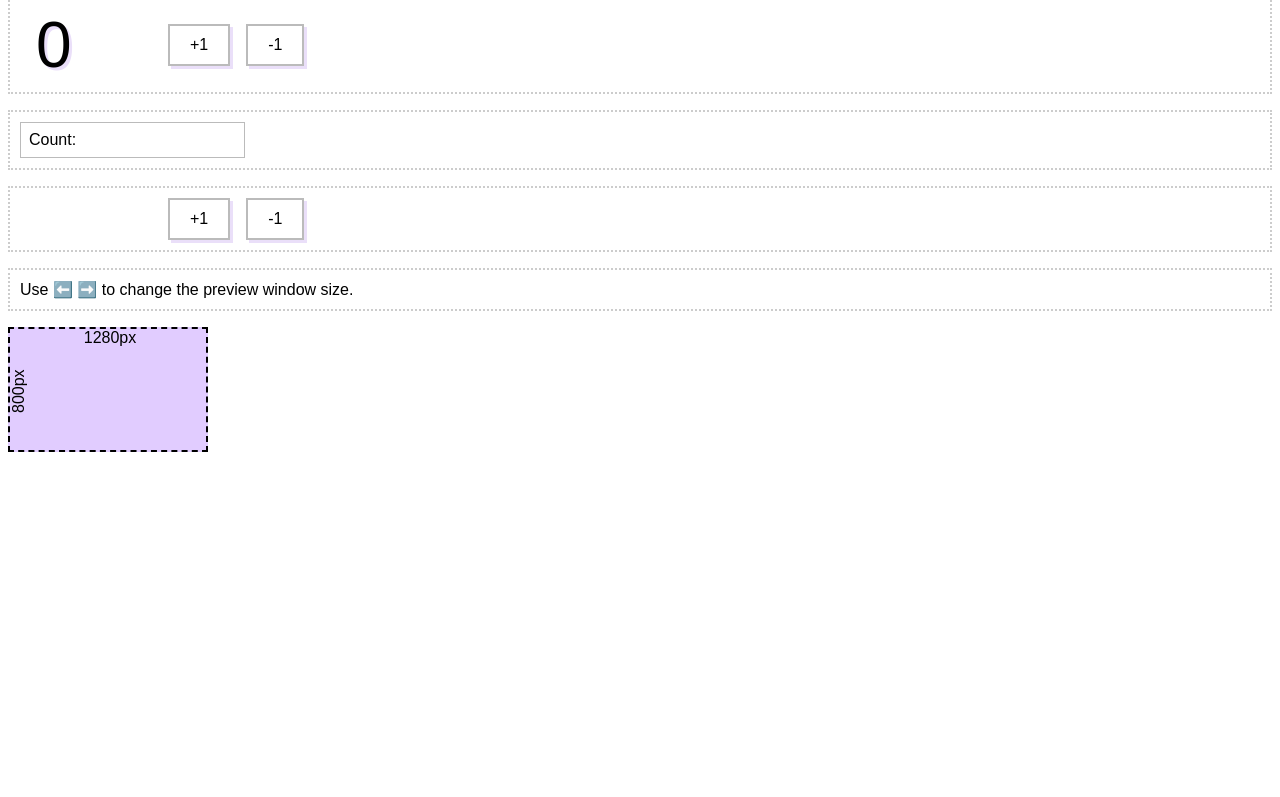
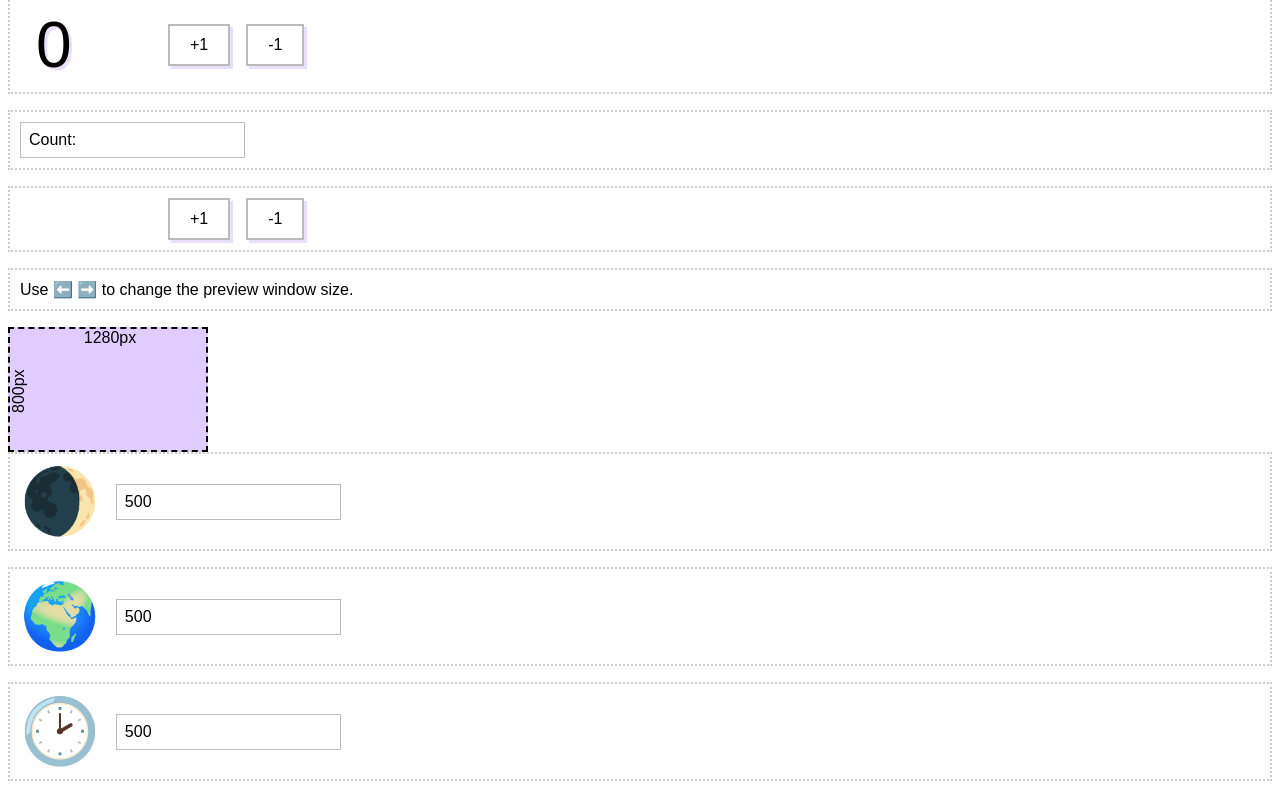
Before and after one commit to dasha-Ut/devReact, a React (Vite) app: page / in a window 1280 px wide. Shown: the part 5776-6573 px from the top of the page. Before the commit the page ends 6236 px from the top, so only its background shows below. Built offline with nearby package versions, Linux system fonts and the light colour scheme.

Commit message:
add usage of useEffect And setInterval

```diff
--- /dev/null
+++ b/src/2-SideEffects/UseEffectAndInterval/AnimatedEmoji.tsx
@@ -0,0 +1,27 @@
+
+import { useState, useEffect } from 'react';
+
+interface Props {
+    emojis: string[];
+    delay: number;
+    fontSize: number;
+}
+
+export function AnimatedEmoji({ emojis, delay, fontSize }: Props): JSX.Element {
+    const [currentIndex, setCurrentIndex] = useState<number>(0);
+
+    useEffect(() => {
+        const intervalId = setInterval(() => {
+            setCurrentIndex((value) => {
+                const newValue = value + 1;
+                return newValue >= emojis.length ? 0 : newValue;
+            });
+        }, delay);
+
+        return () => {
+            clearInterval(intervalId);
+        };
+    }, [delay, emojis.length]);
+
+    return <div style={{ fontSize }}>{emojis[currentIndex]}</div>;
+}
--- /dev/null
+++ b/src/2-SideEffects/UseEffectAndInterval/EmojiSection.tsx
@@ -0,0 +1,24 @@
+import { ChangeEventHandler, useState } from 'react';
+import { Toolbar } from '../../components/Toolbar/Toolbar';
+
+import { AnimatedEmoji } from '../../2-SideEffects/UseEffectAndInterval/AnimatedEmoji';
+
+const DEFAULT_DELAY = 500;
+const MIN_DELAY = 100;
+
+export function EmojiSection({ emojis }: { emojis: string[] }): JSX.Element {
+    const [delay, setDelay] = useState<number>(DEFAULT_DELAY);
+
+    const handleDelayChange: ChangeEventHandler<HTMLInputElement> = (event) => {
+        const stringValue = event.target.value || '0';
+        const newDelay = Math.max(parseInt(stringValue), MIN_DELAY);
+        setDelay(newDelay);
+    };
+
+    return (
+        <Toolbar>
+            <AnimatedEmoji emojis={emojis} delay={delay} fontSize={64} />
+            <input type={"number"} value={delay} onChange={handleDelayChange} />
+        </Toolbar>
+    );
+}
--- /dev/null
+++ b/src/2-SideEffects/UseEffectAndInterval/UseEffectAndInterval.tsx
@@ -0,0 +1,13 @@
+import { EmojiSection } from '../../2-SideEffects/UseEffectAndInterval/EmojiSection';
+
+const MOON_EMOJIS = ['🌕', '🌖', '🌗', '🌘', '🌑', '🌒', '🌓', '🌔'];
+const EARTH_EMOJIS = ['🌎', '🌍', '🌏'];
+const CLOCK_EMOJIS = ['🕐', '🕑', '🕒', '🕓', '🕔', '🕕', '🕖', '🕗', '🕘', '🕙', '🕚', '🕛'];
+
+export function UseEffectAndInterval(): JSX.Element {
+    return (<>
+        <EmojiSection emojis={MOON_EMOJIS} />
+        <EmojiSection emojis={EARTH_EMOJIS} />
+        <EmojiSection emojis={CLOCK_EMOJIS} />
+    </>)
+}
--- a/src/main.tsx
+++ b/src/main.tsx
@@ -17,6 +17,7 @@ import { DirectDomChanges } from './1-HooksBasics/CustomHooks/DirectDomChanges';
 import { EffectDependencies } from './2-SideEffects/UseEffectBasics/EffectDependencies';
 import { LocalStorageSync } from './2-SideEffects/UseEffectBasics/LocalStorageSync';
 import { UseGlobalEvents } from './2-SideEffects/UseGlobalEvents/UseGlobalEvents';
+import { UseEffectAndInterval } from './2-SideEffects/UseEffectAndInterval/UseEffectAndInterval';
 
 
 createRoot(document.getElementById('root')!).render(
@@ -37,6 +38,8 @@ createRoot(document.getElementById('root')!).render(
     <EffectDependencies />
     <LocalStorageSync />
     <UseGlobalEvents />
+
+    <UseEffectAndInterval />
   </div>
 
 )
```
